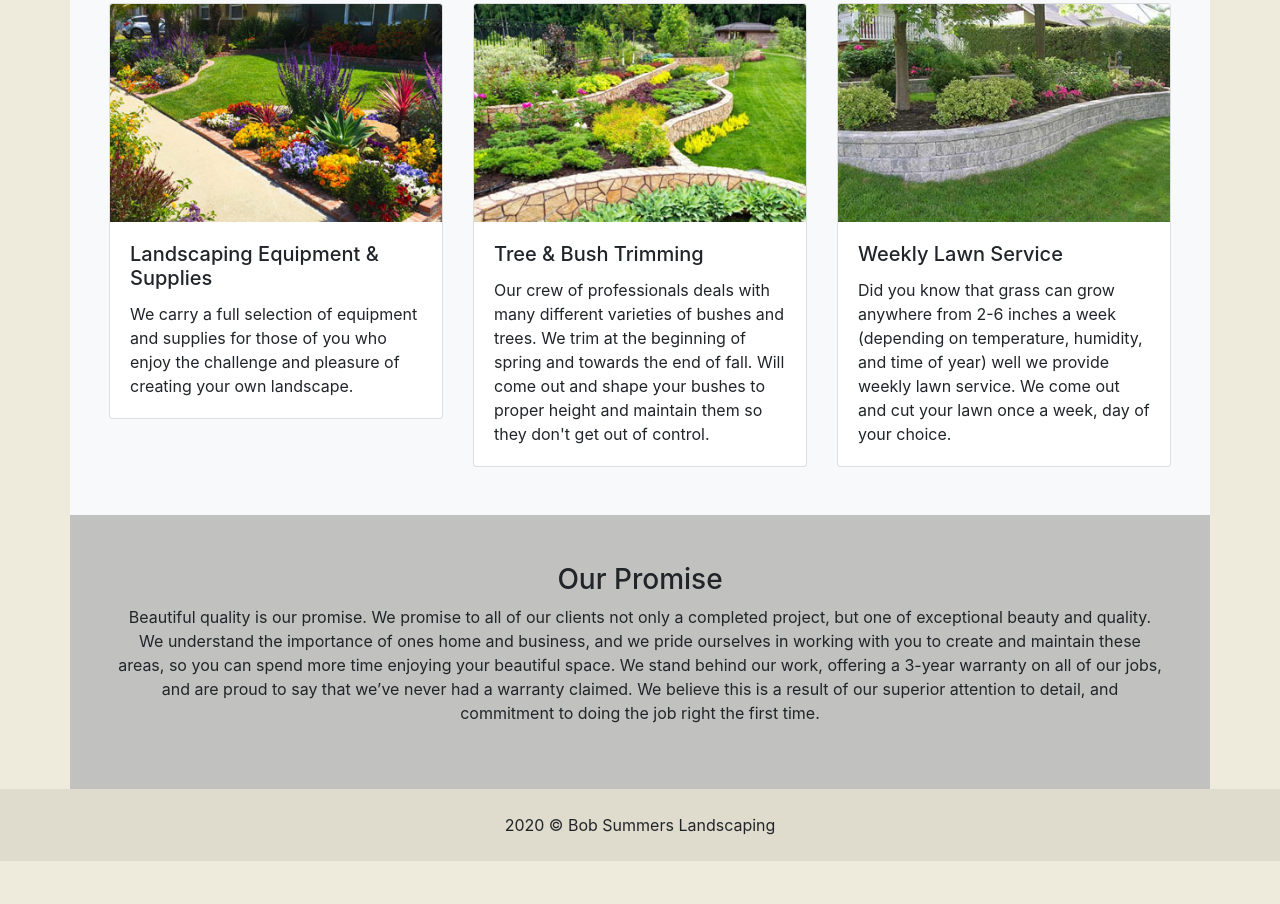
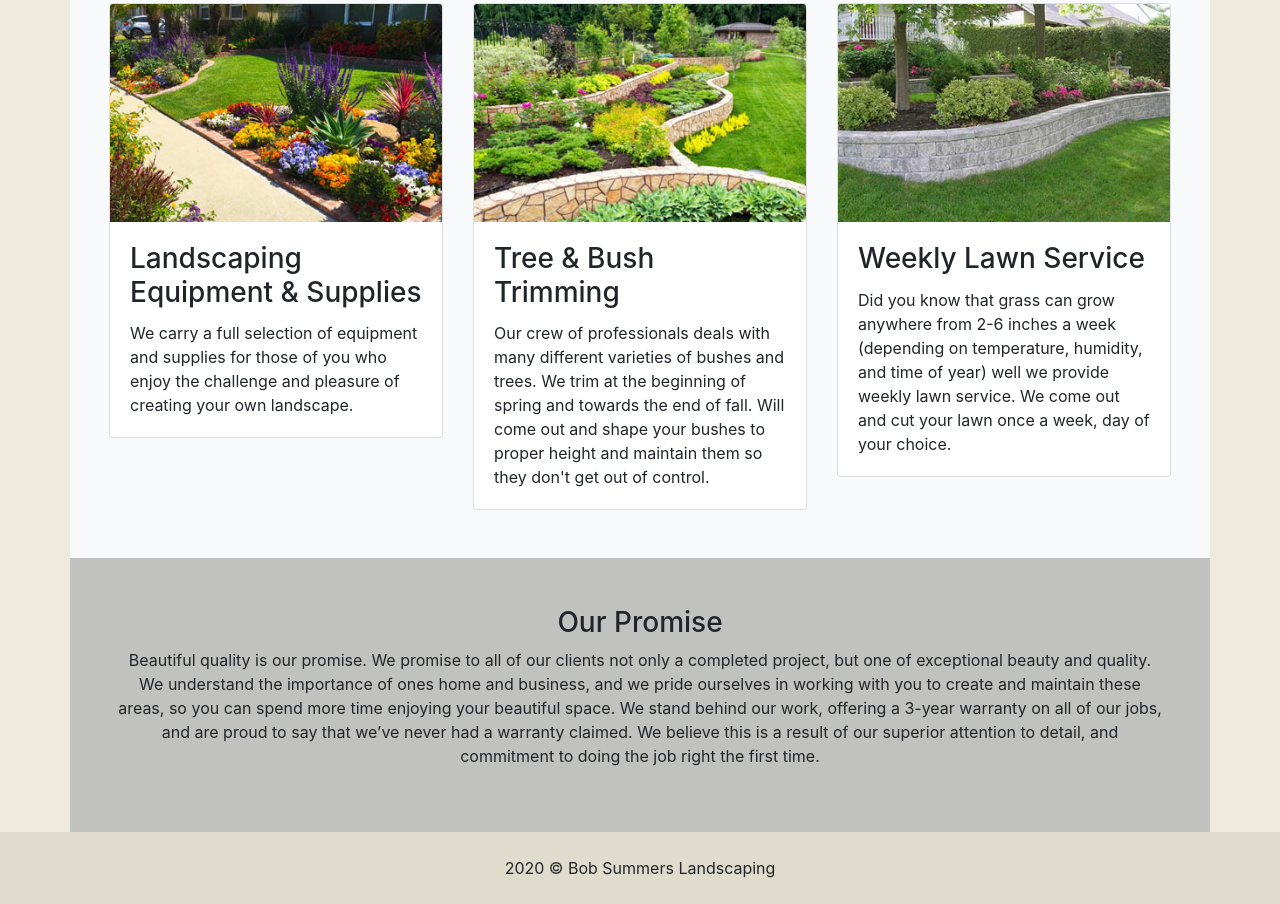
Before and after one commit to esphys/landscaping, a plain HTML site: page index.html in a window 1280 px wide. Shown: the part 664-1568 px from the top of the page. Before the commit the page ends 1525 px from the top, so only its background shows below. Drawn offline with nearby package versions, Linux system fonts and the light colour scheme.

Commit message:
fix header levels WCAG 2.0

```diff
--- a/index.html
+++ b/index.html
@@ -115,7 +115,7 @@
               alt="Well manicured lawn and garden in front of a home"
             />
             <div class="card-body">
-              <h5 class="card-title">Landscaping Equipment & Supplies</h5>
+              <h3 class="card-title">Landscaping Equipment & Supplies</h3>
               <p class="card-text">
                 We carry a full selection of equipment and supplies for those of
                 you who enjoy the challenge and pleasure of creating your own
@@ -132,7 +132,7 @@
               alt="lawn and tiered garden separated by terraced retaining walls"
             />
             <div class="card-body">
-              <h5 class="card-title">Tree & Bush Trimming</h5>
+              <h3 class="card-title">Tree & Bush Trimming</h3>
               <p class="card-text">
                 Our crew of professionals deals with many different varieties of
                 bushes and trees. We trim at the beginning of spring and towards
@@ -151,7 +151,7 @@
             garden with bushes and a tree"
             />
             <div class="card-body">
-              <h5 class="card-title">Weekly Lawn Service</h5>
+              <h3 class="card-title">Weekly Lawn Service</h3>
               <p class="card-text">
                 Did you know that grass can grow anywhere from 2-6 inches a week
                 (depending on temperature, humidity, and time of year) well we
```
